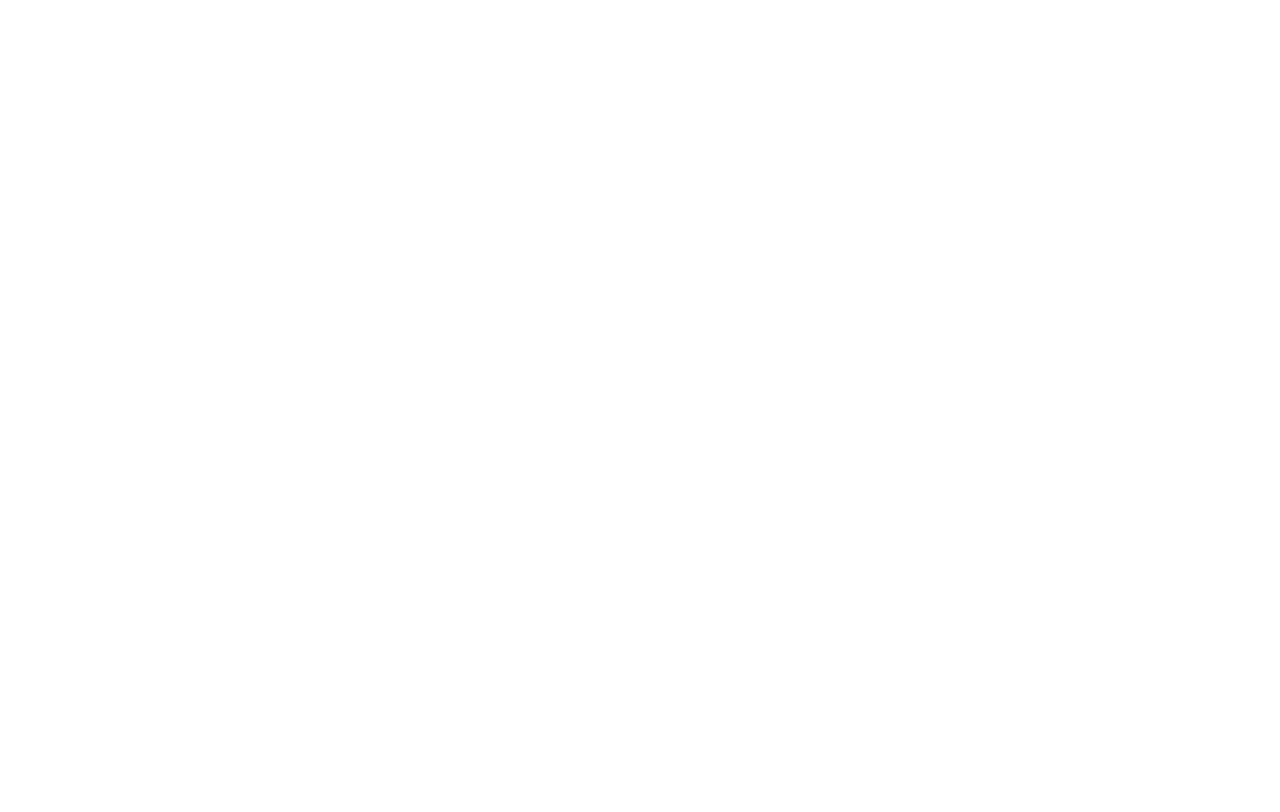
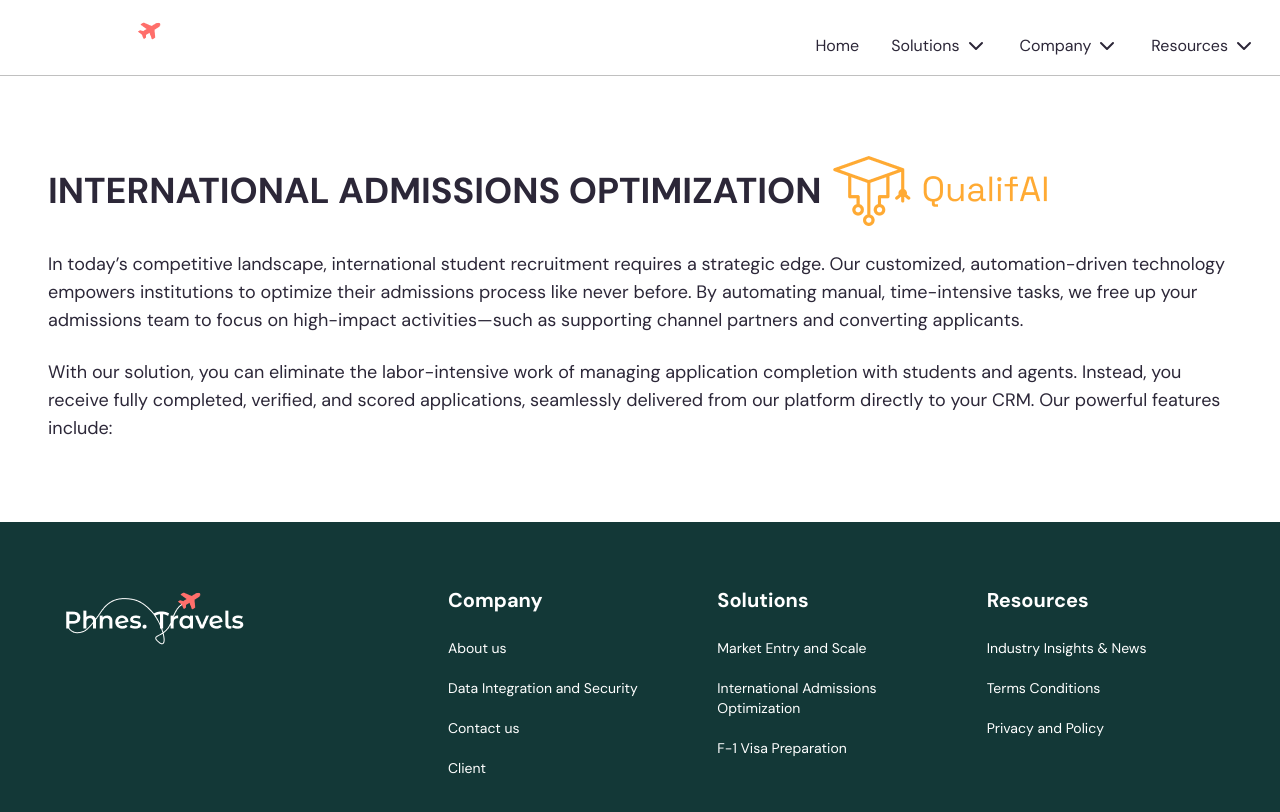
Before and after one commit to fogtood/phnes-travels, a React (Vite) app: page /resources in a window 1280 px wide. Before the commit this address had no page. Shown: the top 812 px of the page. Built offline with nearby package versions, Linux system fonts and the light colour scheme.

Commit message:
feat: add Resources route and update navbar links for solutions

```diff
--- a/src/App.jsx
+++ b/src/App.jsx
@@ -2,6 +2,7 @@ import { Route, Routes } from "react-router-dom";
 import Home from "./routes/home/home.component";
 import Navigation from "./routes/navigation/navigation.route";
 import About from "./routes/about/about.route";
+import Resources from "./routes/resources/resources.route";
 import "./App.css";
 
 const App = () => {
@@ -13,6 +14,7 @@ const App = () => {
         {/* Routes with Navbar and Footer by default */}
         <Route element={<Navigation />}>
           <Route path="about-us" element={<About />} />
+          <Route path="resources" element={<Resources />} />
         </Route>
       </Route>
     </Routes>
--- a/src/components/navbar/navbar.component.jsx
+++ b/src/components/navbar/navbar.component.jsx
@@ -13,11 +13,11 @@ const navbarLinks = [
     subLinks: [
       {
         name: "International Admission Optimization & Data Integration and Security",
-        link: "/international-admission-optimization",
+        link: "/solutions",
       },
       {
         name: "F-1 Visa Preparations",
-        link: "/visa-preparations",
+        link: "solutions/f1-visa-preparations",
       },
     ],
   },
--- /dev/null
+++ b/src/routes/resources/resources.route.jsx
@@ -0,0 +1,36 @@
+import qualifaiLogo from "@/assets/images/qualifai-logo.png";
+
+const Resources = () => {
+  return (
+    <>
+      <section className="px-6 py-20 sm:px-12">
+        <div className="space-y-6">
+          <h1 className="flex items-center gap-3 text-2xl font-bold uppercase md:text-4xl">
+            International Admissions Optimization
+            <span>
+              <img src={qualifaiLogo} />
+            </span>
+          </h1>
+          <p className="text-sm sm:text-base md:text-lg">
+            In today’s competitive landscape, international student recruitment
+            requires a strategic edge. Our customized, automation-driven
+            technology empowers institutions to optimize their admissions
+            process like never before. By automating manual, time-intensive
+            tasks, we free up your admissions team to focus on high-impact
+            activities—such as supporting channel partners and converting
+            applicants.
+          </p>
+          <p className="text-sm sm:text-base md:text-lg">
+            With our solution, you can eliminate the labor-intensive work of
+            managing application completion with students and agents. Instead,
+            you receive fully completed, verified, and scored applications,
+            seamlessly delivered from our platform directly to your CRM. Our
+            powerful features include:
+          </p>
+        </div>
+      </section>
+    </>
+  );
+};
+
+export default Resources;
```
Also changed, not shown: src/assets/images/qualifai-logo.png (added).
